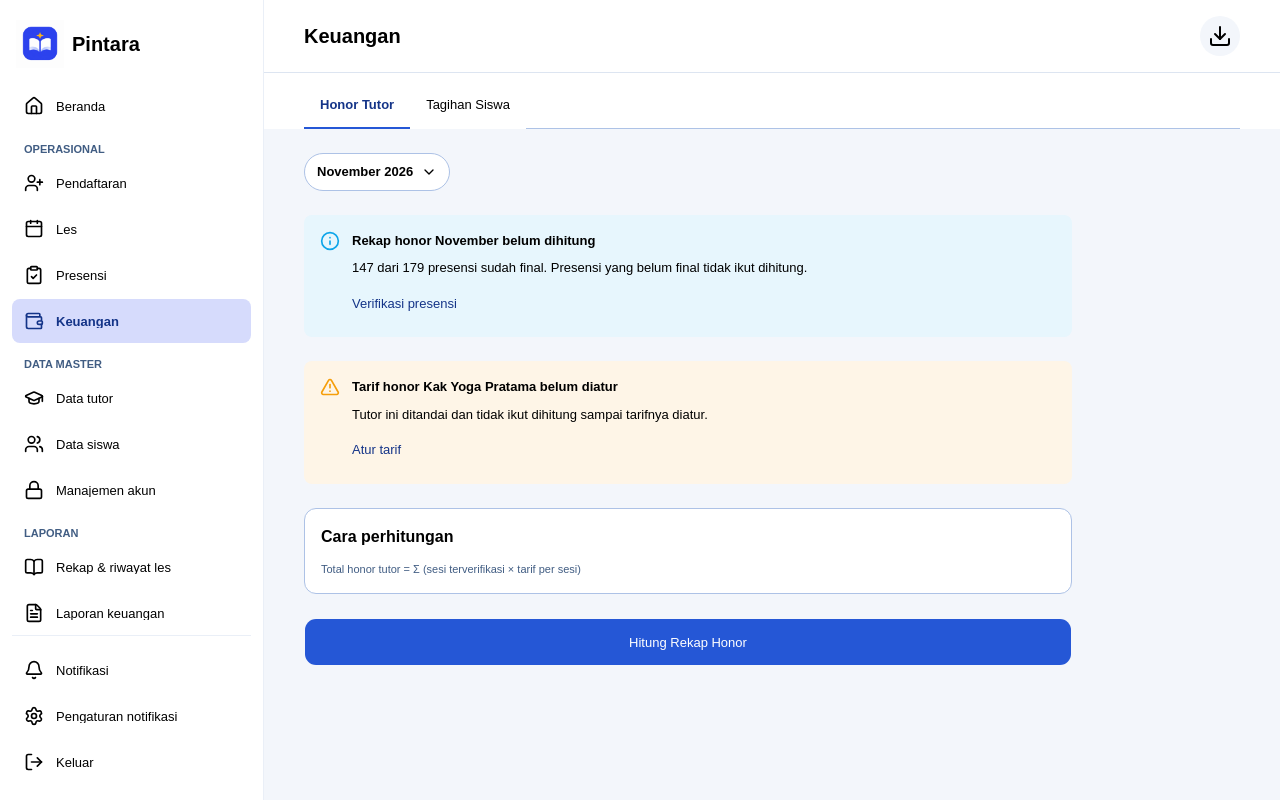
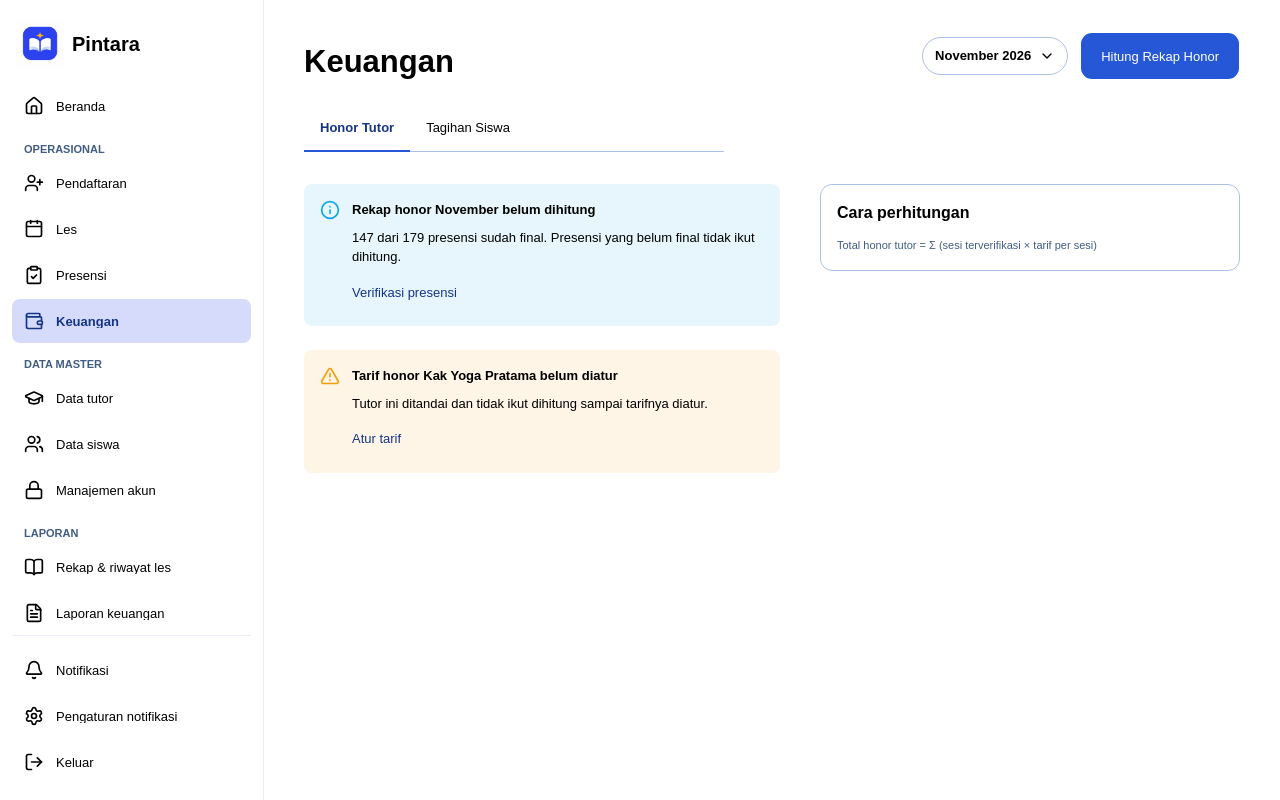
Before and after one commit to PINTARAAA/Pintara-Frontend, a React (Vite) app: page /pengelola/keuangan/honor/1/1/bayar in a window 1280 px wide. Both pictures are taken after a click on the button "Kembali ke Keuangan". Built offline with nearby package versions, Linux system fonts and the light colour scheme.

Commit message:
fix(bug): enhance desktop layout for financial screens with improved header actions and component adjustments

```diff
--- a/src/components/layouts/screens/tab-screen.tsx
+++ b/src/components/layouts/screens/tab-screen.tsx
@@ -28,6 +28,7 @@ function TabScreen({
   action,
   subheader,
   desktopHeader = "bar",
+  desktopHeaderActions,
   className,
   children,
 }: {
@@ -38,6 +39,11 @@ function TabScreen({
   subheader?: React.ReactNode
   /* bar = Top app bar juga di desktop, page = Page header desktop */
   desktopHeader?: "bar" | "page"
+  /*
+   * Khusus desktopHeader="page": aksi di kanan Page header, hanya tampil
+   * di desktop, mis. pil periode + tombol halaman
+   */
+  desktopHeaderActions?: React.ReactNode
   className?: string
   children: React.ReactNode
 }) {
@@ -55,6 +61,7 @@ function TabScreen({
           <PageHeader
             className="hidden pl-(--gutter) pr-(--gutter-end) pt-ns-3xl lg:flex"
             title={title}
+            actions={desktopHeaderActions}
           />
         )}
         <TopAppBar
--- a/src/components/ui/tabs.tsx
+++ b/src/components/ui/tabs.tsx
@@ -49,7 +49,12 @@ function TabsTrigger({ className, ...props }: TabsPrimitive.Tab.Props) {
     <TabsPrimitive.Tab
       data-slot="tabs-trigger"
       className={cn(
-        "group/tabs-trigger relative inline-flex h-12 items-center justify-center gap-ns-s rounded-t-md border-b-2 border-transparent bg-grayscale-surface-default px-ns-l text-subtitle leading-none font-normal whitespace-nowrap text-grayscale-text-body transition-colors outline-none",
+        /*
+         * bg-clip-padding: latar tab tidak menutupi area border bawah yang
+         * transparan, sehingga garis bawah TabsList (border-b, tab -mb-px)
+         * tetap menyambung di bawah tab tidak aktif
+         */
+        "group/tabs-trigger relative inline-flex h-12 items-center justify-center gap-ns-s rounded-t-md border-b-2 border-transparent bg-grayscale-surface-default bg-clip-padding px-ns-l text-subtitle leading-none font-normal whitespace-nowrap text-grayscale-text-body transition-colors outline-none",
         "hover:bg-grayscale-surface-subtitle focus-visible:ring-2 focus-visible:ring-primary-border-lighter focus-visible:ring-inset",
         "data-active:border-primary-border-default data-active:font-bold data-active:text-primary-text-primary data-active:hover:bg-grayscale-surface-default",
         "data-disabled:pointer-events-none data-disabled:bg-grayscale-surface-disabled",
--- a/src/features/keuangan/screens/keuangan-pengelola.tsx
+++ b/src/features/keuangan/screens/keuangan-pengelola.tsx
@@ -4,6 +4,7 @@ import {
   useMutation,
   useQuery,
   useQueryClient,
+  type UseQueryResult,
 } from "@tanstack/react-query"
 import { format } from "date-fns"
 import { id as localeId } from "date-fns/locale"
@@ -61,6 +62,11 @@ import { cn } from "@/lib/styles"
  * total + bar dibayar/belum → Belum dibayar → Sudah dibayar].
  * Tab, bulan disimpan di ?tab=tagihan&bulan=YYYY-MM. Tab Tagihan Siswa dan
  * tombol unduh laporan memakai komponen P8 · Laporan Keuangan.
+ *
+ * Desktop (Figma "Honor / … (Desktop)"): Page header "Keuangan" dengan pil
+ * periode + tombol di kanan (Hitung Rekap Honor saat belum dihitung, Unduh
+ * setelah dihitung); tab selebar 420px. Kolom kiri: banner / daftar honor;
+ * kolom kanan 420px: Cara perhitungan / ringkasan total (jarak 40).
  */
 const monthLabel = (d: Date) => format(d, "MMMM yyyy", { locale: localeId })
 const monthName = (d: Date) => format(d, "MMMM", { locale: localeId })
@@ -80,6 +86,40 @@ function KeuanganPengelola() {
     setParams(next, { replace: true })
   }
 
+  /* Dipakai panel Honor dan aksi Page header desktop (cache yang sama) */
+  const honor = useQuery({
+    ...honorRecapQuery(month),
+    placeholderData: keepPreviousData,
+  })
+  const calculate = useCalculateHonor()
+  const onHonorMonthChange = (key: string, isCurrent: boolean) =>
+    setParam("bulan", isCurrent ? null : key)
+
+  const download = (
+    <Button variant="secondary" onClick={() => setSheetOpen(true)}>
+      Unduh
+    </Button>
+  )
+  const honorData = honor.data
+  const desktopActions =
+    tab === "honor" && honorData ? (
+      <>
+        <HonorPeriodPill data={honorData} onMonthChange={onHonorMonthChange} />
+        {honorData.state === "belum_dihitung" ? (
+          <Button
+            onClick={() => calculate.mutate(honorData.month)}
+            disabled={calculate.isPending || honorData.final === 0}
+          >
+            {calculate.isPending ? "Menghitung…" : "Hitung Rekap Honor"}
+          </Button>
+        ) : (
+          download
+        )}
+      </>
+    ) : (
+      download
+    )
+
   return (
     <Tabs
       value={tab}
@@ -88,6 +128,8 @@ function KeuanganPengelola() {
     >
       <TabScreen
         title="Keuangan"
+        desktopHeader="page"
+        desktopHeaderActions={desktopActions}
         action={
           <TopAppBarButton
             label="Unduh laporan keuangan"
@@ -97,7 +139,7 @@ function KeuanganPengelola() {
           </TopAppBarButton>
         }
         subheader={
-          <TabsList className="border-grayscale-border-default w-full border-b *:-mb-px">
+          <TabsList className="border-grayscale-border-default w-full border-b *:-mb-px lg:w-105">
             <TabsTrigger value="honor">Honor Tutor</TabsTrigger>
             <TabsTrigger value="tagihan">Tagihan Siswa</TabsTrigger>
           </TabsList>
@@ -105,10 +147,9 @@ function KeuanganPengelola() {
       >
         <TabsContent value="honor" className="flex flex-col">
           <HonorPanel
-            month={month}
-            onMonthChange={(key, isCurrent) =>
-              setParam("bulan", isCurrent ? null : key)
-            }
+            query={honor}
+            calculate={calculate}
+            onMonthChange={onHonorMonthChange}
           />
         </TabsContent>
         <TabsContent value="tagihan" className="flex flex-col">
@@ -131,22 +172,11 @@ function KeuanganPengelola() {
   )
 }
 
-function HonorPanel({
-  month,
-  onMonthChange,
-}: {
-  month?: Date
-  onMonthChange: (key: string, isCurrent: boolean) => void
-}) {
+/* Hitung rekap honor bulan tertentu (tombol di panel mobile & header desktop) */
+function useCalculateHonor() {
   const queryClient = useQueryClient()
-  const query = useQuery({
-    ...honorRecapQuery(month),
-    placeholderData: keepPreviousData,
-  })
-  const data = query.data
-
-  const calculate = useMutation({
-    mutationFn: () => calculateHonor(data?.month ?? new Date()),
+  return useMutation({
+    mutationFn: (month: Date) => calculateHonor(month),
     networkMode: "always",
     onSuccess: (result) => {
       void queryClient.invalidateQueries({ queryKey: ["honor"] })
@@ -159,6 +189,39 @@ function HonorPanel({
         description: "Periksa koneksi Anda, lalu coba lagi.",
       }),
   })
+}
+
+function HonorPeriodPill({
+  data,
+  onMonthChange,
+}: {
+  data: HonorRecap
+  onMonthChange: (key: string, isCurrent: boolean) => void
+}) {
+  return (
+    <FilterPill
+      label="Periode"
+      menuLabel="Pilih periode"
+      value={monthKey(data.month)}
+      options={data.months.map((m) => ({
+        value: monthKey(m),
+        label: monthLabel(m),
+      }))}
+      onValueChange={(v) => onMonthChange(v, v === monthKey(data.months[0]))}
+    />
+  )
+}
+
+function HonorPanel({
+  query,
+  calculate,
+  onMonthChange,
+}: {
+  query: UseQueryResult<HonorRecap>
+  calculate: ReturnType<typeof useCalculateHonor>
+  onMonthChange: (key: string, isCurrent: boolean) => void
+}) {
+  const data = query.data
 
   if (query.isPending) {
     return <DataState state="loading" loadingLabel="Memuat rekap honor…" />
@@ -178,26 +241,20 @@ function HonorPanel({
     <div
       aria-busy={query.isPlaceholderData}
       className={cn(
-        "gap-ns-2xl flex flex-col transition-opacity lg:max-w-3xl",
+        "gap-ns-2xl lg:gap-x-ns-4xl flex flex-col transition-opacity lg:grid lg:grid-cols-[minmax(0,1fr)_420px] lg:items-start",
         query.isPlaceholderData && "opacity-60"
       )}
     >
-      <FilterPill
-        label="Periode"
-        menuLabel="Pilih periode"
-        value={monthKey(data.month)}
-        options={data.months.map((m) => ({
-          value: monthKey(m),
-          label: monthLabel(m),
-        }))}
-        onValueChange={(v) => onMonthChange(v, v === monthKey(data.months[0]))}
-      />
+      {/* Desktop: pil periode pindah ke Page header */}
+      <div className="lg:hidden">
+        <HonorPeriodPill data={data} onMonthChange={onMonthChange} />
+      </div>
 
       {data.state === "belum_dihitung" ? (
         <NotCalculated
           data={data}
           calculating={calculate.isPending}
-          onCalculate={() => calculate.mutate()}
+          onCalculate={() => calculate.mutate(data.month)}
         />
       ) : (
         <Recap data={data} />
@@ -219,6 +276,8 @@ function NotCalculated({
   const navigate = useNavigate()
   return (
     <>
+      {/* Desktop: banner di kolom kiri */}
+      <div className="contents lg:col-start-1 lg:row-start-1 lg:flex lg:flex-col lg:gap-ns-2xl">
         <AlertBanner
           status="info"
           title={`Rekap honor ${monthName(data.month)} belum dihitung`}
@@ -246,8 +305,9 @@ function NotCalculated({
             }}
           />
         ))}
+      </div>
 
-      <Card size="compact">
+      <Card size="compact" className="lg:col-start-2 lg:row-start-1">
         <CardHeader>
           <CardTitle>Cara perhitungan</CardTitle>
         </CardHeader>
@@ -258,7 +318,12 @@ function NotCalculated({
         </CardContent>
       </Card>
 
-      <Button onClick={onCalculate} disabled={calculating || data.final === 0}>
+      {/* Desktop: tombol pindah ke Page header */}
+      <Button
+        className="lg:hidden"
+        onClick={onCalculate}
+        disabled={calculating || data.final === 0}
+      >
         {calculating ? "Menghitung…" : "Hitung Rekap Honor"}
       </Button>
     </>
@@ -276,7 +341,7 @@ function Recap({ data }: { data: Extract<HonorRecap, { state: "dihitung" }> }) {
     <>
       <section
         aria-label="Ringkasan honor"
-        className="gap-ns-m border-grayscale-border-default bg-grayscale-surface-default p-ns-l flex flex-col rounded-(--comp-radius-md) border leading-normal"
+        className="gap-ns-m border-grayscale-border-default bg-grayscale-surface-default p-ns-l flex flex-col rounded-(--comp-radius-md) border leading-normal lg:col-start-2 lg:row-start-1"
       >
         <div className="gap-ns-2xs flex flex-col">
           <p className="text-caption text-grayscale-text-caption">
@@ -316,6 +381,8 @@ function Recap({ data }: { data: Extract<HonorRecap, { state: "dihitung" }> }) {
         </ul>
       </section>
 
+      {/* Desktop: banner + daftar honor di kolom kiri */}
+      <div className="contents lg:col-start-1 lg:row-start-1 lg:flex lg:flex-col lg:gap-ns-2xl">
         {data.skipped.length > 0 && (
           <AlertBanner
             status="warning"
@@ -370,6 +437,7 @@ function Recap({ data }: { data: Extract<HonorRecap, { state: "dihitung" }> }) {
             )}
           />
         )}
+      </div>
     </>
   )
 }
--- a/src/features/keuangan/screens/rincian-honor.tsx
+++ b/src/features/keuangan/screens/rincian-honor.tsx
@@ -34,6 +34,10 @@ import {
  * (per mapel: sesi × tarif, total; "Lihat N sesi" bila rincian sesi
  * tersedia) → Pengambilan honor (metode biasa, catatan) → [Pembayaran].
  * Bilah aksi: Catat Pembayaran (selama belum lunas).
+ *
+ * Desktop (Figma "Honor / Rincian tutor (Desktop)"): Page header "←
+ * Keuangan" dengan Catat Pembayaran di kanan; kartu judul selebar konten,
+ * lalu Perhitungan di kiri dan Pengambilan/Pembayaran 420px di kanan.
  */
 const monthLabel = (d: Date) => format(d, "MMMM yyyy", { locale: localeId })
 
@@ -47,6 +51,10 @@ function RincianHonor() {
   return (
     <DetailScreen
       title="Rincian Honor"
+      backLabel="Keuangan"
+      desktopHeader="page"
+      desktopActions="header"
+      desktopWidth="wide"
       footer={
         honor &&
         honor.status !== "lunas" && (
@@ -101,6 +109,8 @@ function RincianHonor() {
             </p>
           </section>
 
+          {/* Desktop: Perhitungan di kiri, Pengambilan/Pembayaran 420px kanan */}
+          <div className="contents lg:grid lg:grid-cols-[minmax(0,1fr)_420px] lg:items-start lg:gap-ns-2xl">
             <Card size="compact">
               <CardHeader className="gap-ns-2xs">
                 <CardTitle>Perhitungan</CardTitle>
@@ -215,6 +225,7 @@ function RincianHonor() {
                 </CardContent>
               </Card>
             )}
+          </div>
         </>
       ) : null}
     </DetailScreen>
```
Also changed, not shown: src/features/keuangan/screens/catat-pembayaran-honor.tsx (+36 -4 lines). Lines whose indentation alone changed are shown as unchanged.
